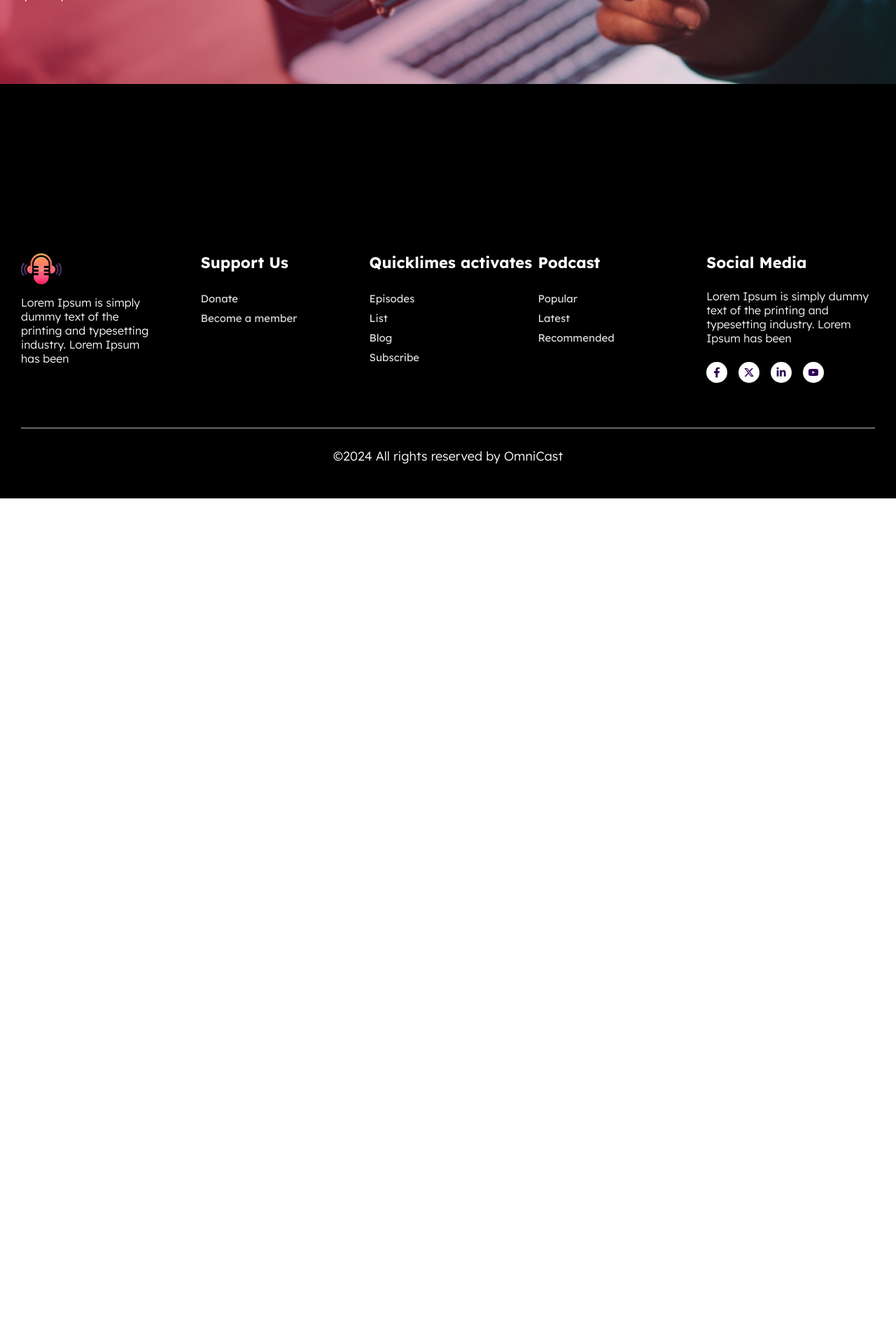
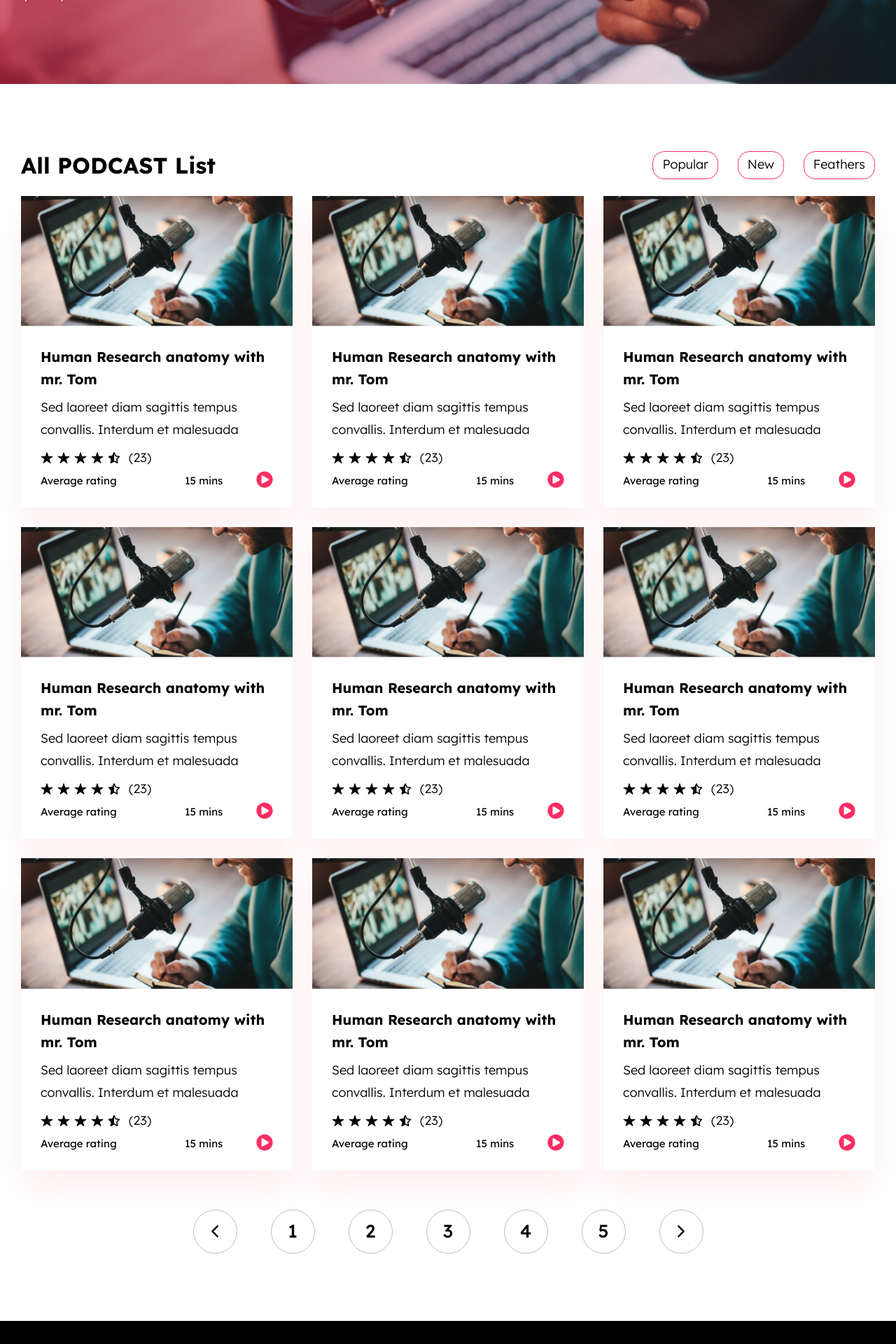
Before and after one commit to nahid-hn-kiran/omni-cast, a React (Vite) app: page /podcasts in a window 1280 px wide. Shown: the part 340-2260 px from the top of the page at 70% size. Before the commit the page ends 1052 px from the top, so only its background shows below. Built offline with nearby package versions, Linux system fonts and the light colour scheme.

Commit message:
All podcasts added

```diff
--- a/src/Pages/Podcasts/Podcasts.jsx
+++ b/src/Pages/Podcasts/Podcasts.jsx
@@ -1,10 +1,41 @@
+import EpisodeCard from "../../components/EpisodeCard/EpisodeCard";
 import PageTitle from "../../components/PageTitle/PageTitle";
+import Pagination from "../../components/Pagination/Pagination";
 import "./podcasts.css";
 
 const Podcasts = () => {
   return (
     <div className="podcasts-page">
       <PageTitle />
+      <div className="podcasts py-24">
+        <div className="container">
+          <div className="section-top flex justify-between">
+            <h2 className="podcast-section-title">All PODCAST List</h2>
+            <div className="podcast-filter-btns flex gap-x-7">
+              <button>Popular</button>
+              <button>New</button>
+              <button>Feathers</button>
+            </div>
+          </div>
+          {/* All podcasts */}
+          <div className="all-podcast">
+            <div className="grid md:grid-cols-2 lg:grid-cols-3 mt-6 gap-7">
+              <EpisodeCard />
+              <EpisodeCard />
+              <EpisodeCard />
+              <EpisodeCard />
+              <EpisodeCard />
+              <EpisodeCard />
+              <EpisodeCard />
+              <EpisodeCard />
+              <EpisodeCard />
+            </div>
+            <div className="flex justify-center pt-14">
+              <Pagination />
+            </div>
+          </div>
+        </div>
+      </div>
     </div>
   );
 };
--- a/src/Pages/Podcasts/podcasts.css
+++ b/src/Pages/Podcasts/podcasts.css
@@ -0,0 +1,15 @@
+.podcast-section-title {
+  font-size: 32px;
+  line-height: 40px;
+  font-weight: 700;
+  color: var(--omni-dark);
+}
+
+.podcast-filter-btns button {
+  font-size: 18px;
+  line-height: 22.5px;
+  font-weight: 300;
+  padding: 5px 13px;
+  border: 1px solid var(--omni-pink);
+  border-radius: 16.5px;
+}
--- a/src/components/EpisodeCard/EpisodeCard.jsx
+++ b/src/components/EpisodeCard/EpisodeCard.jsx
@@ -11,7 +11,7 @@ const EpisodeCard = () => {
       <div className="episode-thumbnail">
         <img src={Episode1} alt="Episode 1" />
       </div>
-      <div className="episode-content p-5">
+      <div className="episode-content p-7">
         <Link to="/" className="episode-title">
           Human Research anatomy with mr. Tom
         </Link>
--- /dev/null
+++ b/src/components/Pagination/Pagination.css
@@ -0,0 +1,19 @@
+.pagination-item {
+  border: 1px solid #bdbdbd;
+  font-size: 26px;
+  line-height: 32.5px;
+  font-weight: 500;
+  color: var(--omni-dark);
+  height: 63px;
+  width: 63px;
+  display: flex;
+  align-items: center;
+  justify-content: center;
+  gap: 50px;
+  border-radius: 50%;
+}
+
+.pagination-item:hover {
+  background: linear-gradient(90deg, #ff0026 1.56%, #fc8496 100%);
+  color: var(--omni-white);
+}
--- /dev/null
+++ b/src/components/Pagination/Pagination.jsx
@@ -0,0 +1,33 @@
+import { IoIosArrowBack, IoIosArrowForward } from "react-icons/io";
+import "./Pagination.css";
+import { Link } from "react-router-dom";
+
+const Pagination = () => {
+  return (
+    <div className="pagination flex gap-x-12">
+      <Link to="/" className="pagination-item">
+        <IoIosArrowBack />
+      </Link>
+      <Link to="/" className="pagination-item">
+        1
+      </Link>
+      <Link to="/" className="pagination-item">
+        2
+      </Link>
+      <Link to="/" className="pagination-item">
+        3
+      </Link>
+      <Link to="/" className="pagination-item">
+        4
+      </Link>
+      <Link to="/" className="pagination-item">
+        5
+      </Link>
+      <Link to="/" className="pagination-item">
+        <IoIosArrowForward />
+      </Link>
+    </div>
+  );
+};
+
+export default Pagination;
```
